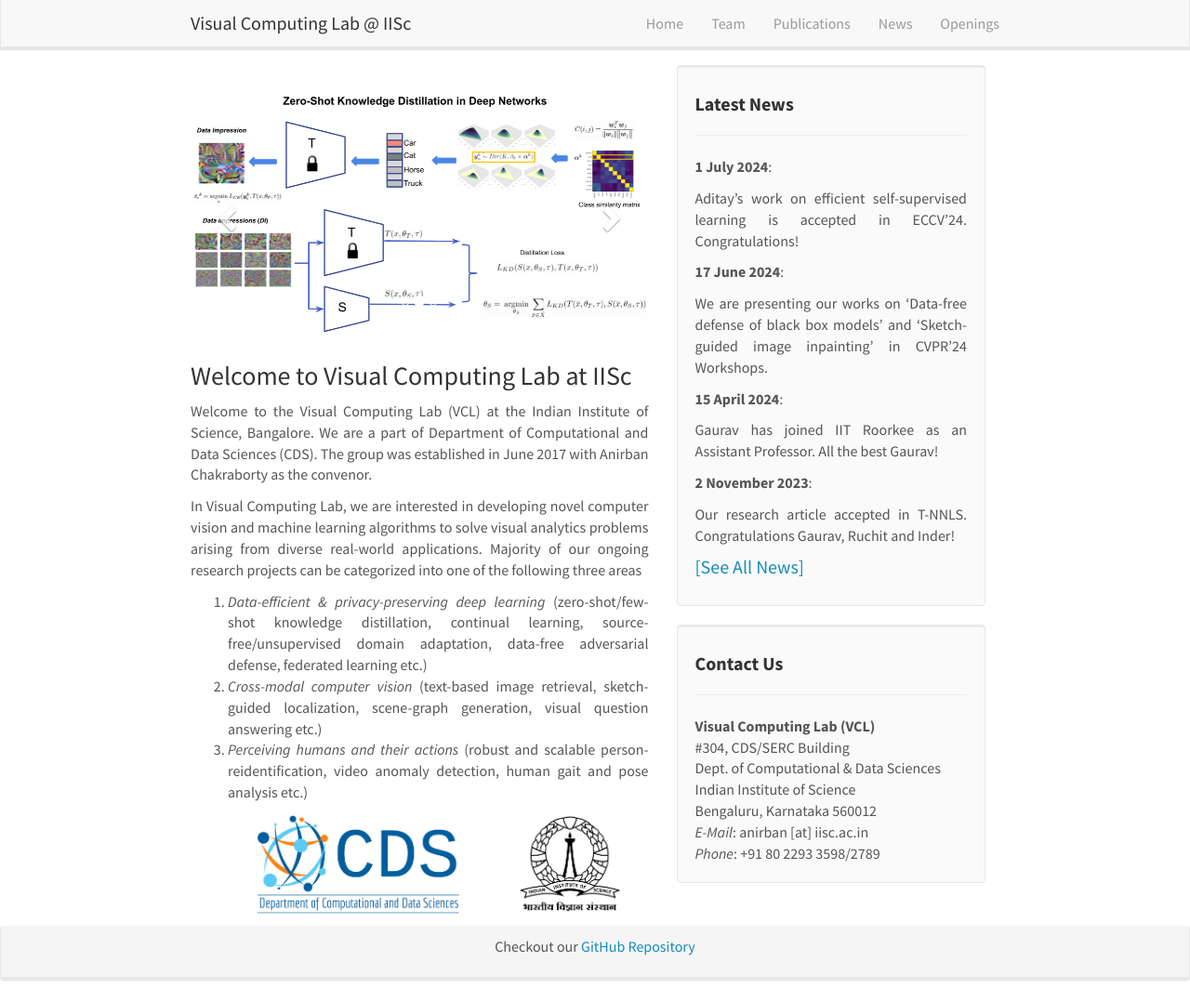
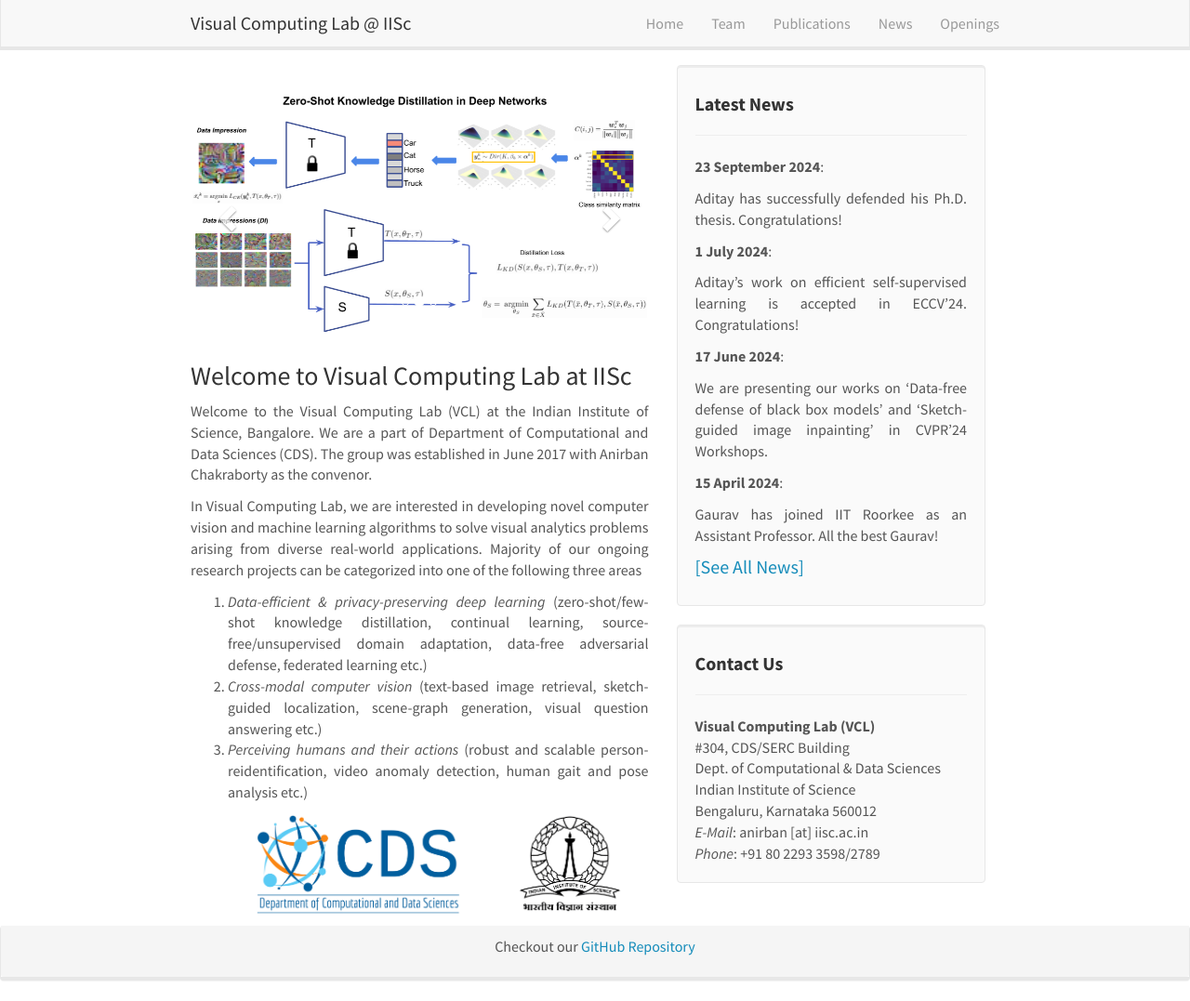
Before and after one commit to vcl-iisc/vclab-website, a Jekyll site: the page built from _pages/home.md, in a window 1280 px wide and 1077 px high. Shown: the whole window at 93% size. Built offline with Jekyll 4.4.1, drawn with Linux system fonts in a browser that asks for light colours; nearby versions of some CDN libraries.

Commit message:
Update news.yml
Aditay's defense news

```diff
--- a/_data/news.yml
+++ b/_data/news.yml
@@ -1,3 +1,6 @@
+- date: 23 September 2024
+  headline: Aditay has successfully defended his Ph.D. thesis. Congratulations!
+
 - date: 1 July 2024
   headline: Aditay's work on efficient self-supervised learning is accepted in ECCV'24. Congratulations!
 
```
